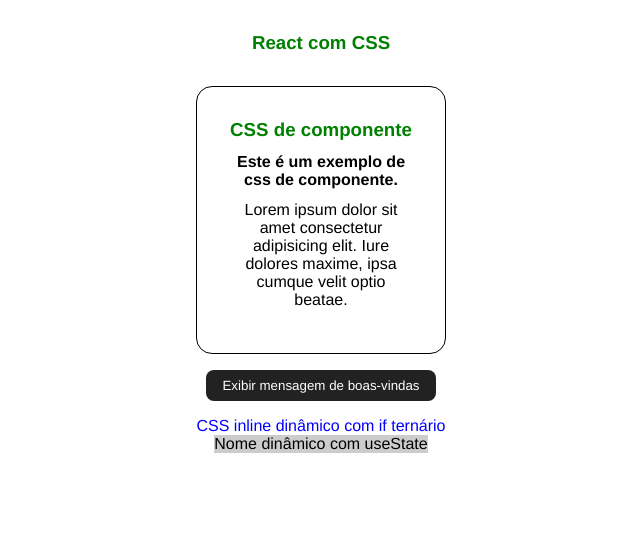
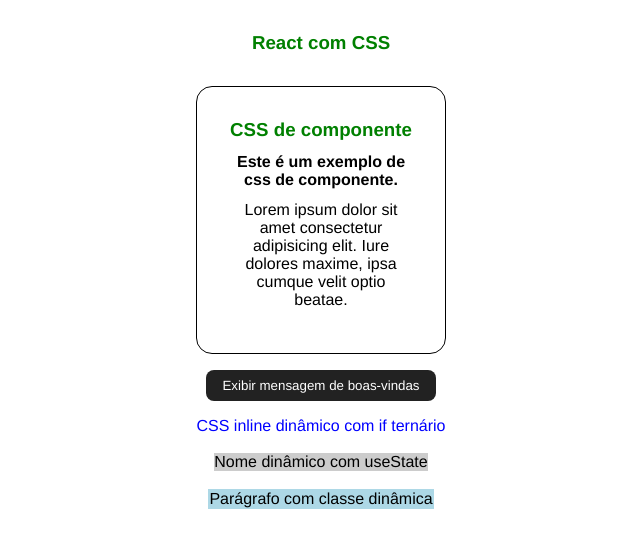
Before and after one commit to GilbertoASJ/ReactJs-Course, a React (Create React App) app in the folder 4_css/: page / in a window 1280 px wide. Shown: the top 548 px of the page, without its empty margins (319-959 px from the left). Built offline with nearby package versions, Linux system fonts and the light colour scheme.

Commit message:
Feature: :sparkles: classes dinamicas

```diff
--- a/4_css/src/App.jsx
+++ b/4_css/src/App.jsx
@@ -10,6 +10,7 @@ function App() {
     // Fictional var
     const n = 20;
     const [name] = useState('John Doe');
+    const redTitle = false;
 
     return (
         <div className="App">
@@ -39,10 +40,15 @@ function App() {
             {/* Inline CSS dinâmico com if ternário */}
             <p style={n <= 15 ? {color: 'purple'} : {color: 'blue'}}>
                 CSS inline dinâmico com if ternário
-            </p>
+            </p><br />
 
             <p style={name === 'John Doe' ? {backgroundColor: '#ccc'} : null}>
                 Nome dinâmico com useState
+            </p><br />
+
+            {/* Classe dinâmica */}
+            <p className={redTitle ? "red-title" : "simple-title"}>
+                Parágrafo com classe dinâmica
             </p>
 
         </div>
--- a/4_css/src/index.css
+++ b/4_css/src/index.css
@@ -13,3 +13,15 @@ body {
 h3 {
     color: green;
 }
+
+.red-title {
+    color: red;
+    background-color: black;
+    border: 1px solid red;
+}
+
+.simple-title {
+    color: black;
+    background-color: lightblue;
+    border: 1px solid lightblue;
+}
```
